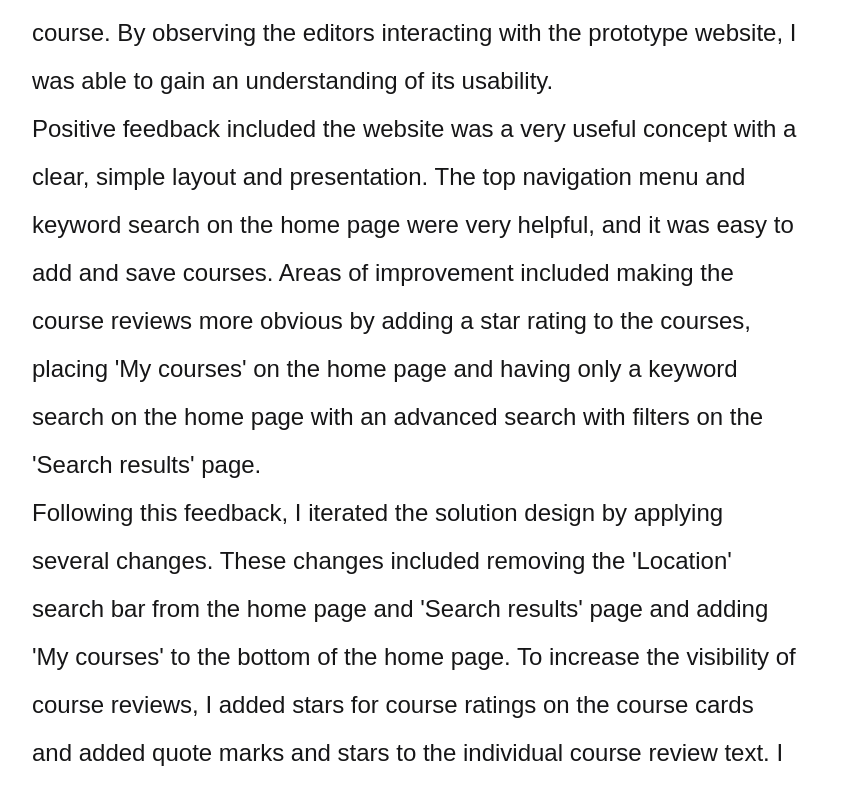
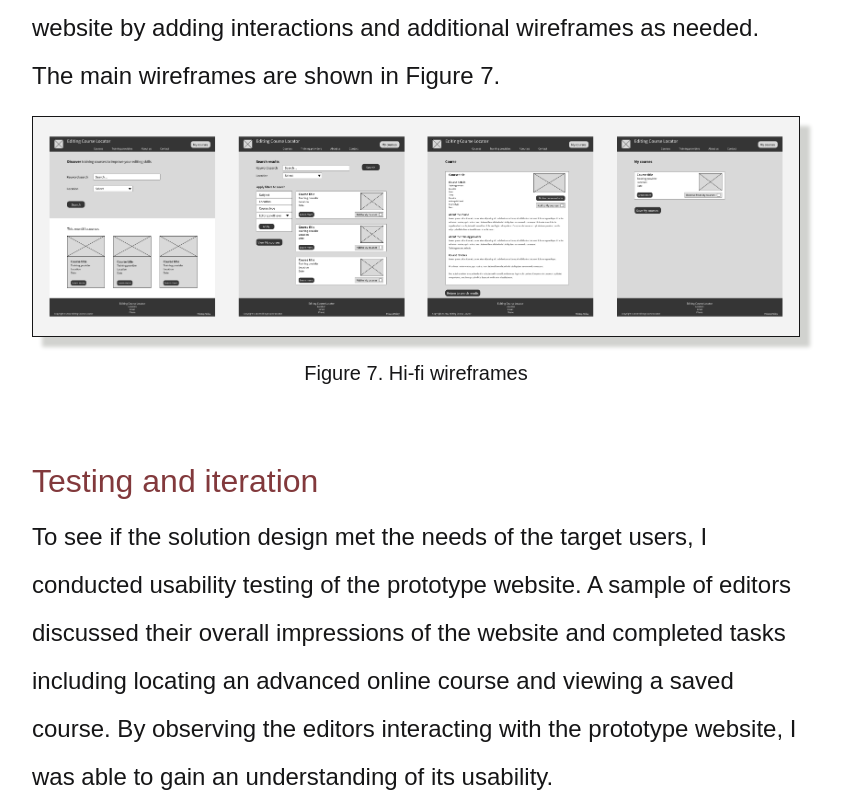
Before and after one commit to pennydrago/prd-portfolio, a plain HTML site: page uxproject.html in a window 1280 px wide. Shown: the part 8548-9339 px from the top of the page, without its empty margins (224-1066 px from the left). Drawn offline with Linux system fonts and the light colour scheme.

Commit message:
add Figures 6 to 8 to UX design project

```diff
--- a/styles/style.css
+++ b/styles/style.css
@@ -189,6 +189,14 @@ nav a:hover {
  box-shadow: 10px 10px 4px #D1D2CF;
 }
 
+.image-wide {
+ max-width: 100%;
+ margin: 1rem auto;
+ display: inherit;
+ border: #161617 solid 1px;
+ box-shadow: 10px 10px 4px #D1D2CF;
+}
+
 figcaption {
   text-align: center;
   font-size: 1.25rem;
--- a/uxproject.html
+++ b/uxproject.html
@@ -95,13 +95,16 @@
             <figcaption>Figure 5. Lo-fi wireframes</figcaption>
           </figure>
           <p>Figure 6 shows a feature priority matrix that I developed for the minimum viable product (MVP); this enabled me to identify and prioritize features that would be helpful to users. The three most important features, aligning with the user stories, were search function, course reviews and the ability to save search results.</p>
-
-          <!--TODO insert figure 6 feature mvp matrix-->
-
+          <figure>
+            <img class="image-centre" src="./images/ux-design-project/feature-mvp-matrix.jpg" alt="Matrix with MVP features on sticky notes">
+            <figcaption>Figure 6. Feature MVP matrix</figcaption>
+          </figure>
           <p>Then I used Figma to create digital high-fidelity (hi-fi) wireframes. I placed the functions for keyword and location search on the home page for easy accessibility and added filter options on the 'Search results' page to refine the search results. The top navigation bar was simple and included links to 'Courses', 'Training providers', 'About us' and 'Contact' pages. Each search result was a card containing a course with a 'Learn more' button to see details and the option to add the course to 'My courses'. On viewing 'My courses', the option to 'Save My Courses' was available.</p>
           <p>Using the digital wireframes, I produced a clickable prototype of the website by adding interactions and additional wireframes as needed. The main wireframes are shown in Figure 7.</p>
-
-          <!--TODO insert figure 7 main wireframes-->
+          <figure>
+            <img class="image-wide" src="./images/ux-design-project/main-wireframes.jpg" alt="Grayscale digital wireframes of four screen pages: home page, 'Search results', 'Course' and 'My courses'">
+            <figcaption>Figure 7. Hi-fi wireframes</figcaption>
+          </figure>
         </section>
 
         <section>
@@ -109,9 +112,10 @@
           <p>To see if the solution design met the needs of the target users, I conducted usability testing of the prototype website. A sample of editors discussed their overall impressions of the website and completed tasks including locating an advanced online course and viewing a saved course. By observing the editors interacting with the prototype website, I was able to gain an understanding of its usability.</p>
           <p>Positive feedback included the website was a very useful concept with a clear, simple layout and presentation. The top navigation menu and keyword search on the home page were very helpful, and it was easy to add and save courses. Areas of improvement included making the course reviews more obvious by adding a star rating to the courses, placing 'My courses' on the home page and having only a keyword search on the home page with an advanced search with filters on the 'Search results' page.</p>
           <p>Following this feedback, I iterated the solution design by applying several changes. These changes included removing the 'Location' search bar from the home page and 'Search results' page and adding 'My courses' to the bottom of the home page. To increase the visibility of course reviews, I added stars for course ratings on the course cards and added quote marks and stars to the individual course review text. I also added triangles to the filters on the 'Search results' page, and I placed the subheading 'This month's courses' in bold to improve the page hierarchy on the home page. Figure 8 shows the revised wireframes. I think the changes have improved the appearance of the website and made it easier for the user to interact with the product.</p>
-
-          <!--TODO insert figure 8 revised wireframes-->
-
+          <figure>
+            <img class="image-wide" src="./images/ux-design-project/revised-wireframes.jpg" alt="Grayscale revised digital wireframes of four screen pages: home page, 'Search results', 'Course' and 'My courses'">
+            <figcaption>Figure 8. Revised hi-fi wireframes</figcaption>
+          </figure>
         </section>
 
         <section>
```
